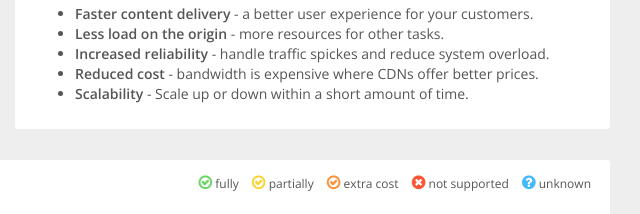
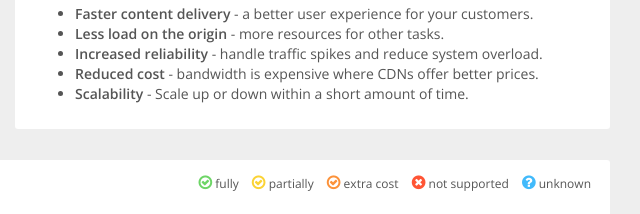
Before and after one commit to betahex/cdncomparison, a plain HTML site: page index.html in a window 1280 px wide. Shown: the part 285-499 px from the top of the page, 640-1280 px from the left. Drawn offline with nearby package versions, Linux system fonts and the light colour scheme.

Commit message:
fixed typo

```diff
--- a/index.html
+++ b/index.html
@@ -53,7 +53,7 @@
                         <ul class="text-list">
                             <li><strong>Faster content delivery</strong> - a better user experience for your customers.</li>
                             <li><strong>Less load on the origin</strong> - more resources for other tasks.</li>
-                            <li><strong>Increased reliability</strong> - handle traffic spickes and reduce system overload.</li>
+                            <li><strong>Increased reliability</strong> - handle traffic spikes and reduce system overload.</li>
                             <li><strong>Reduced cost</strong> - bandwidth is expensive where CDNs offer better prices.</li>
                             <li><strong>Scalability</strong> - Scale up or down within a short amount of time.</li>
                         </ul>
```
